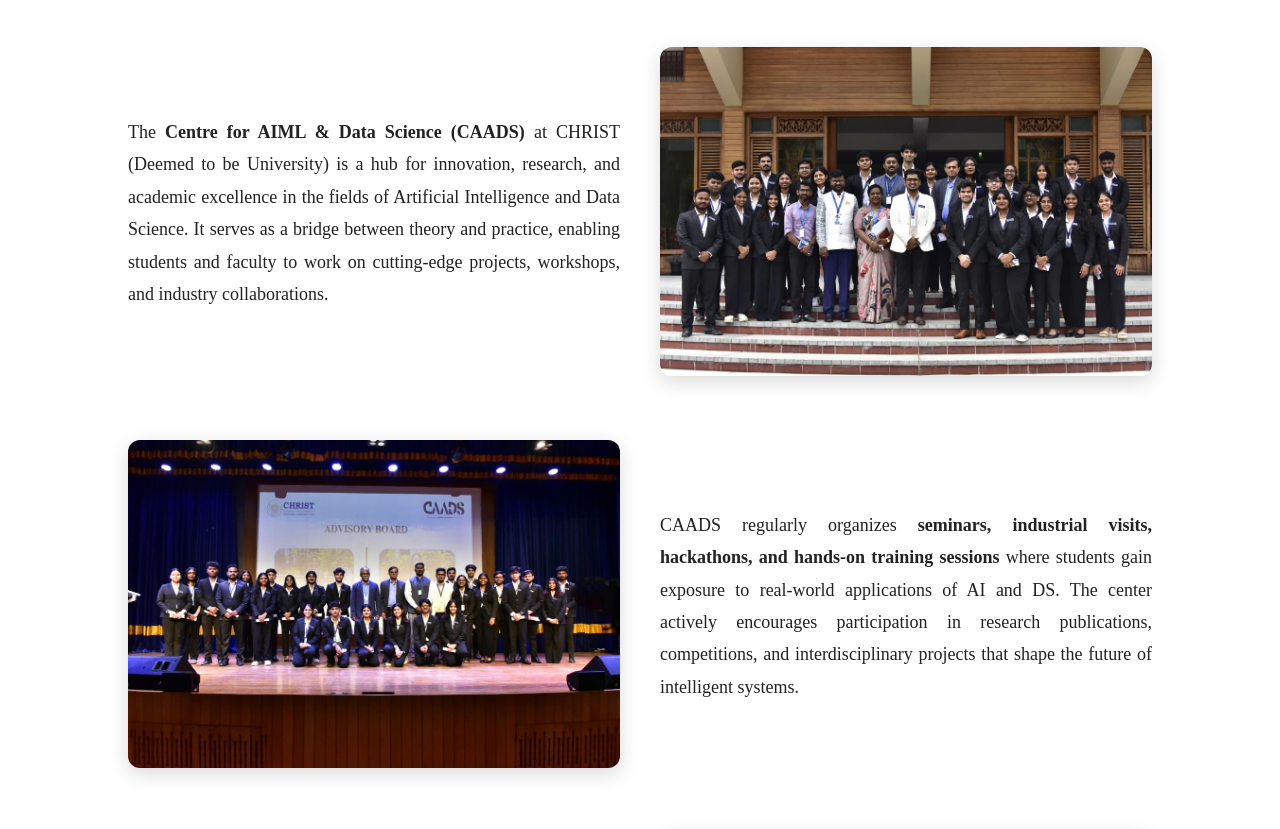
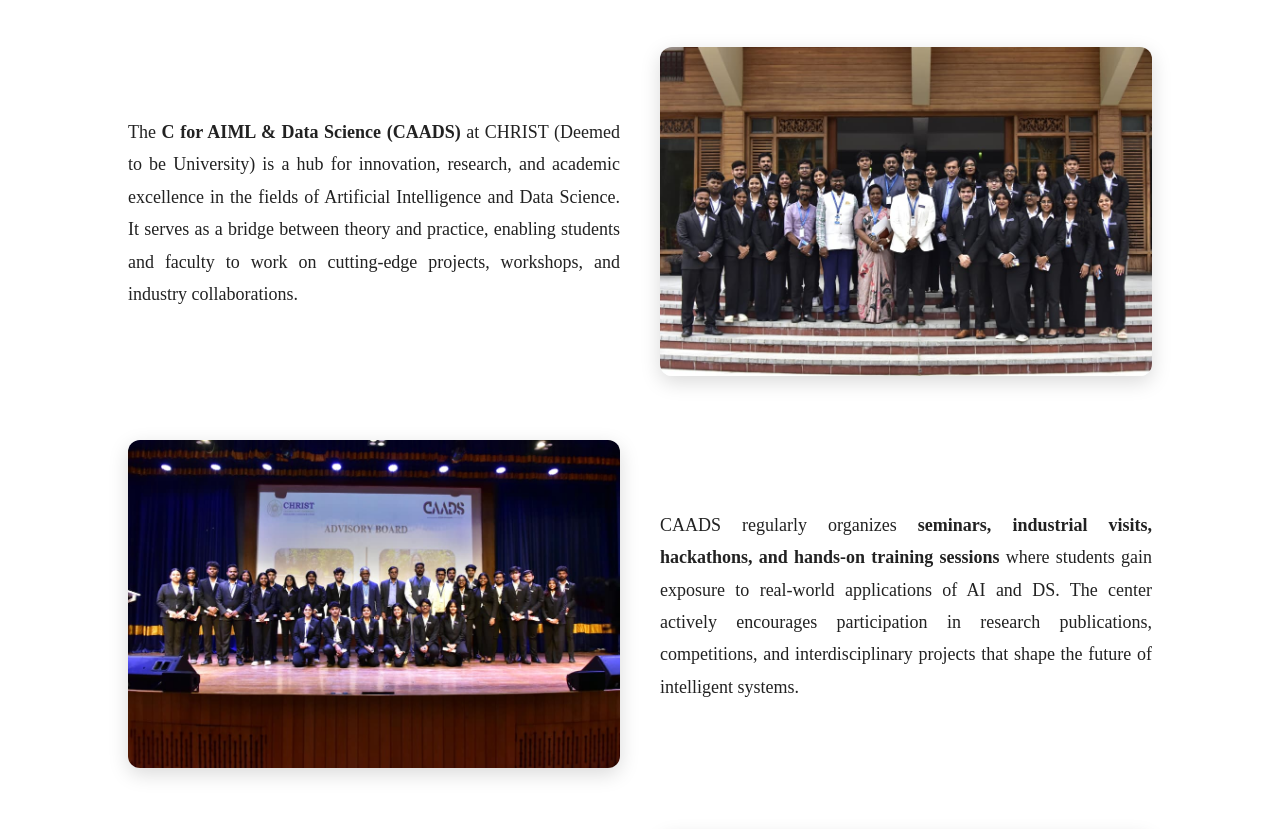
Before and after one commit to devsudhanshu-bel/aiml-website, a plain HTML site: page caads.html in a window 1280 px wide. Shown: the part 796-1625 px from the top of the page. Drawn offline with Linux system fonts and the light colour scheme.

Commit message:
caads.html

```diff
--- a/caads.html
+++ b/caads.html
@@ -276,7 +276,7 @@
   <div style="display:flex; align-items:center; gap:40px; margin-bottom:60px;">
     <div style="flex:1;">
       <p style="font-size:18px; line-height:1.8; text-align:justify;">
-        The <b>Centre for AIML & Data Science (CAADS)</b> at CHRIST (Deemed to be University) is a
+        The <b>C for AIML & Data Science (CAADS)</b> at CHRIST (Deemed to be University) is a
         hub for innovation, research, and academic excellence in the fields of Artificial Intelligence
         and Data Science. It serves as a bridge between theory and practice, enabling students and faculty
         to work on cutting-edge projects, workshops, and industry collaborations.
```
